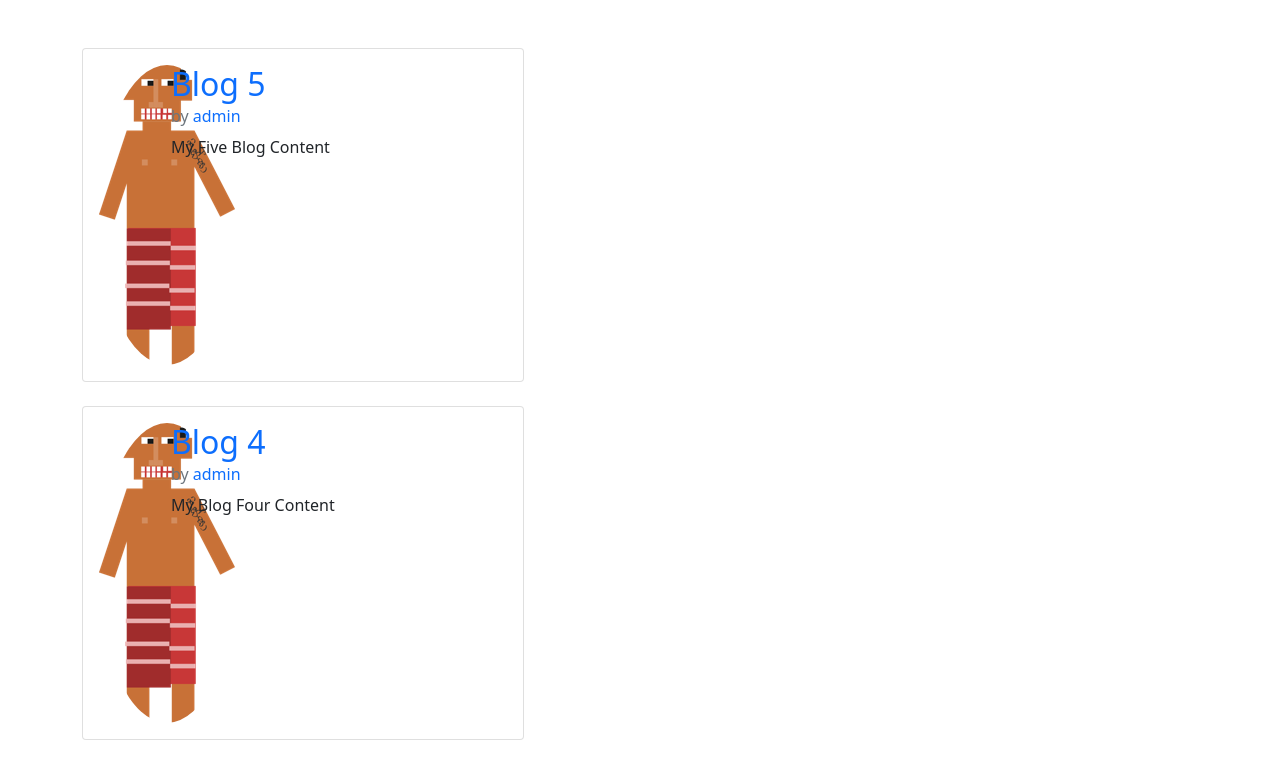
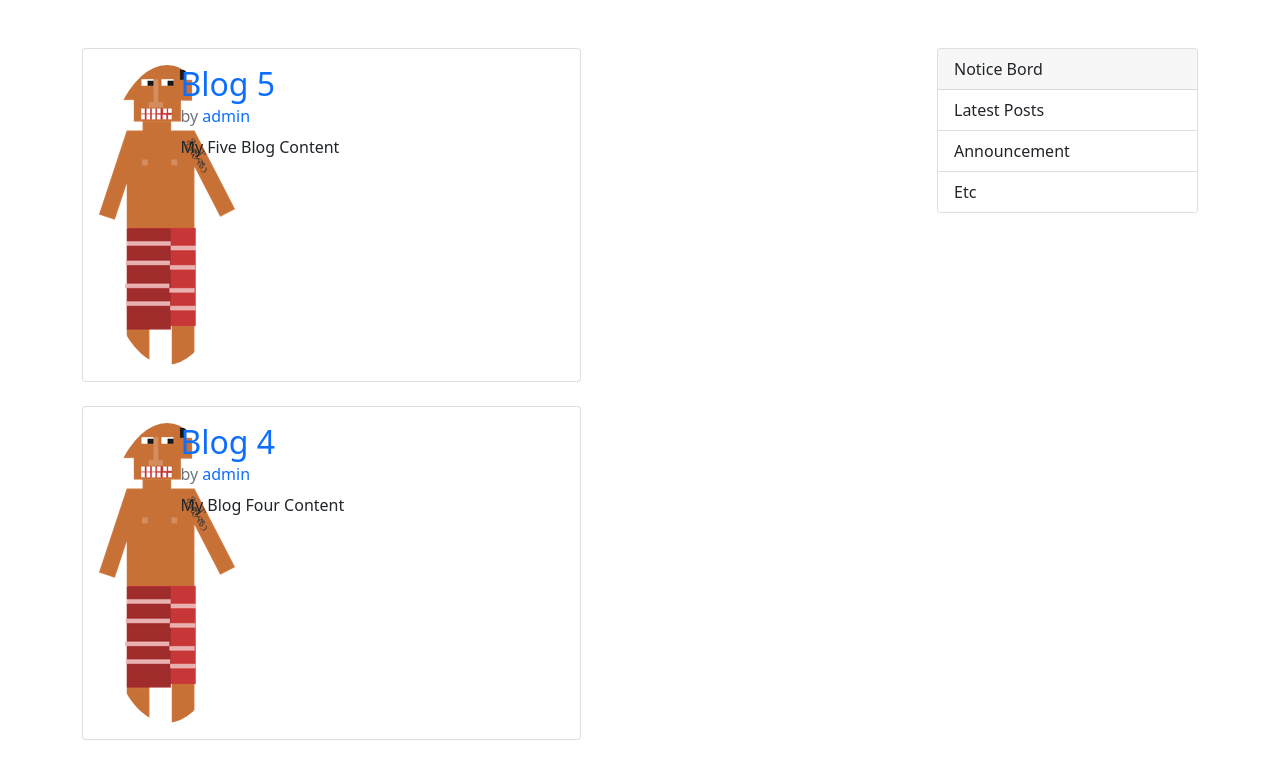
Before and after one commit to saviki/forum-webapp, a Django app: page / in a window 1280 px wide. Shown: the part 56-820 px from the top of the page. Run offline with Django 4.2, Linux system fonts and the light colour scheme; data comes from the database, SQL or seed files in the repository; some libraries are stand-ins or nearby versions.

Commit message:
email setup and notice bord added

```diff
--- a/blog/templates/blog/base.html
+++ b/blog/templates/blog/base.html
@@ -60,7 +60,7 @@
     </header>
     <div class="container">
         <div class="row">
-            <div class="col-md-8">
+            <div class="col-md-9">
                 {% if messages %}
                     {% for message in messages %}
                         <div class="alert alert-{{ message.tags }}">
@@ -70,6 +70,16 @@
                 {% endif %}
                 {% block content %}
                 {% endblock content %}
+            </div>
+            <div class="col-md-3">
+                <div class="card">
+                   <div class="card-header">Notice Bord</div>
+                   <ul class="list-group list-group-flush">
+                      <li class="list-group-item">Latest Posts</li>
+                      <li class="list-group-item">Announcement</li>
+                      <li class="list-group-item">Etc</li>
+                  </ul>
+                </div>
             </div>
         </div>
     </div>
```
Also changed, not shown: website/settings.py (+9 -0 lines).
